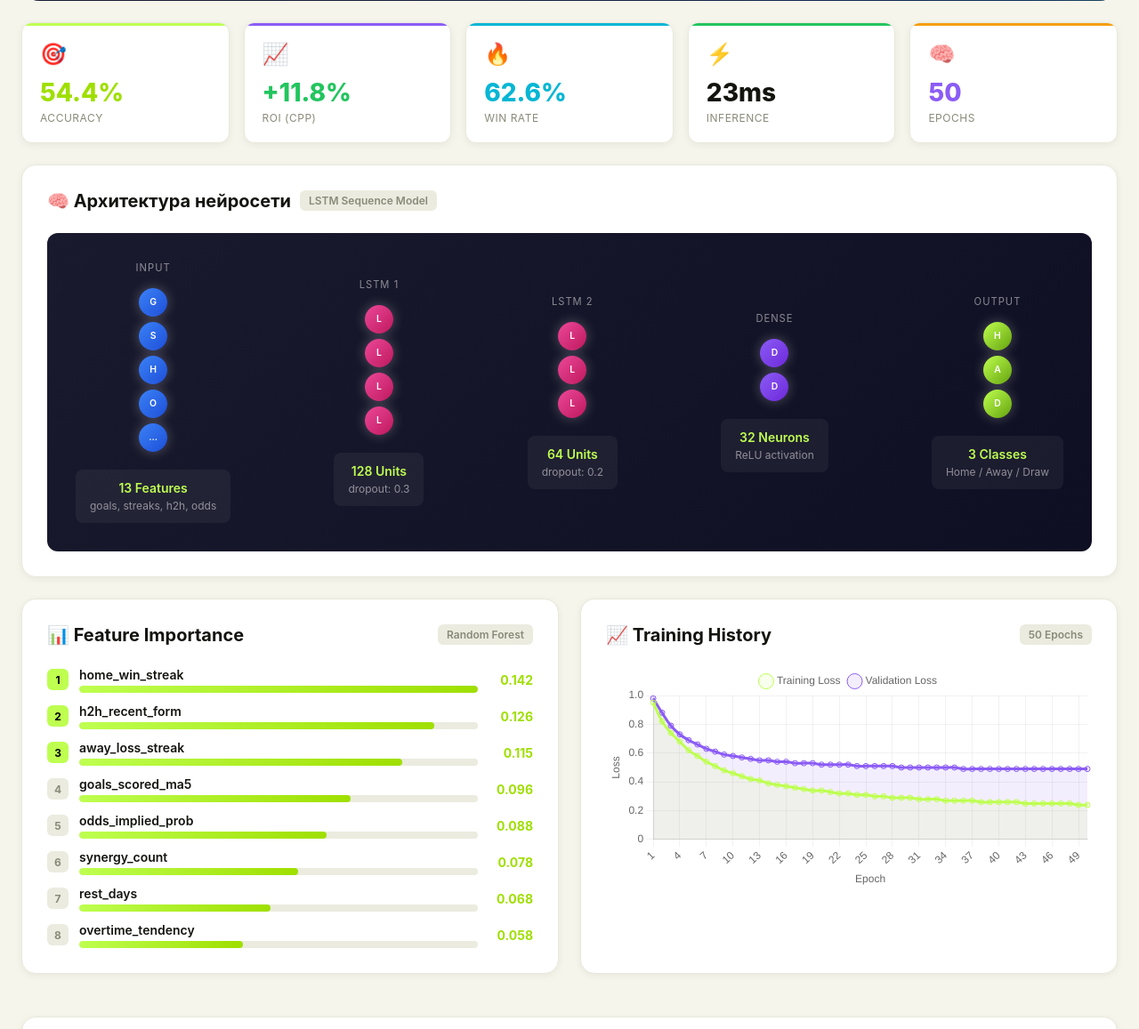
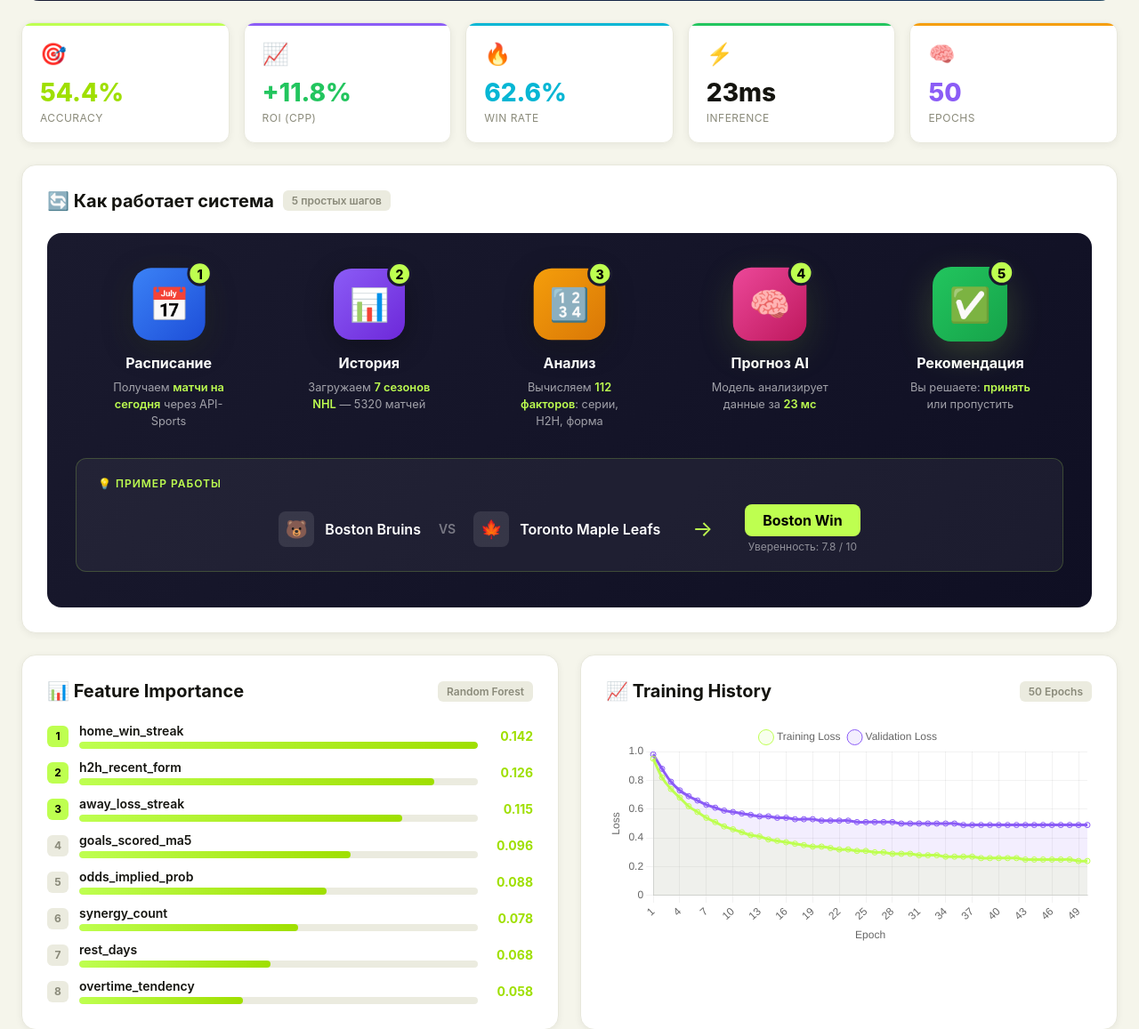
Before and after one commit to Yarik174/pattern_interruption, a Flask app: page /dashboard in a window 1280 px wide. Shown: the part 443-1600 px from the top of the page at 89% size. Run offline with Flask 3, Linux system fonts and the light colour scheme.

Commit message:
Update the dashboard to visualize the system's workflow
Replaced the neural network architecture visualization with a user-friendly pipeline overview in the dashboard HTML, updating CSS classes from `.nn-*` to `.pipeline-*` and adjusting styles for icons, titles, and step layout.

Replit-Commit-Author: Agent
Replit-Commit-Session-Id: bae8bf6a-ba3e-46e7-a149-5aeaceabca9f
Replit-Commit-Checkpoint-Type: intermediate_checkpoint
Replit-Commit-Event-Id: 66740f69-3b19-4a4d-a0f3-14c9002173ae
Replit-Commit-Screenshot-Url: https://storage.googleapis.com/screenshot-production-us-central1/5bb05217-be29-449c-8dc8-1ff7dff50c77/bae8bf6a-ba3e-46e7-a149-5aeaceabca9f/LuPIoya
Replit-Helium-Checkpoint-Created: true

```diff
--- a/templates/dashboard.html
+++ b/templates/dashboard.html
@@ -198,7 +198,7 @@
             margin-top: 4px;
         }
 
-        /* Neural Network Visualization */
+        /* Section Styling */
         .nn-section {
             background: var(--bg-card);
             border-radius: 16px;
@@ -232,104 +232,229 @@
             color: var(--text-muted);
         }
 
-        .nn-container {
+        /* Pipeline Visualization */
+        .pipeline-container {
             background: linear-gradient(135deg, #1a1a2e 0%, #0f0f23 100%);
-            border-radius: 12px;
-            padding: 32px;
+            border-radius: 16px;
+            padding: 40px 32px;
             position: relative;
             overflow: hidden;
         }
 
-        .nn-grid {
+        .pipeline-steps {
             display: flex;
             justify-content: space-between;
-            align-items: center;
-            gap: 20px;
+            align-items: flex-start;
+            gap: 16px;
+            position: relative;
         }
 
-        .nn-layer {
+        .pipeline-step {
+            flex: 1;
             display: flex;
             flex-direction: column;
             align-items: center;
-            gap: 8px;
+            text-align: center;
+            position: relative;
+            z-index: 2;
         }
 
-        .nn-layer-title {
-            color: rgba(255,255,255,0.5);
-            font-size: 0.7rem;
-            text-transform: uppercase;
-            letter-spacing: 1px;
-            margin-bottom: 8px;
+        .step-icon {
+            width: 80px;
+            height: 80px;
+            border-radius: 20px;
+            display: flex;
+            align-items: center;
+            justify-content: center;
+            font-size: 36px;
+            margin-bottom: 16px;
+            position: relative;
+            box-shadow: 0 8px 32px rgba(0,0,0,0.3);
+            animation: stepPulse 3s ease-in-out infinite;
         }
 
-        .nn-neurons {
-            display: flex;
-            flex-direction: column;
-            gap: 6px;
+        .step-icon.step-1 { background: linear-gradient(135deg, #3B82F6, #1D4ED8); animation-delay: 0s; }
+        .step-icon.step-2 { background: linear-gradient(135deg, #8B5CF6, #6D28D9); animation-delay: 0.5s; }
+        .step-icon.step-3 { background: linear-gradient(135deg, #F59E0B, #D97706); animation-delay: 1s; }
+        .step-icon.step-4 { background: linear-gradient(135deg, #EC4899, #BE185D); animation-delay: 1.5s; }
+        .step-icon.step-5 { background: linear-gradient(135deg, #22C55E, #16A34A); animation-delay: 2s; }
+
+        @keyframes stepPulse {
+            0%, 100% { transform: scale(1); box-shadow: 0 8px 32px rgba(0,0,0,0.3); }
+            50% { transform: scale(1.05); box-shadow: 0 12px 40px rgba(190,255,80,0.2); }
         }
 
-        .nn-neuron {
-            width: 32px;
-            height: 32px;
+        .step-number {
+            position: absolute;
+            top: -8px;
+            right: -8px;
+            width: 28px;
+            height: 28px;
+            background: var(--accent);
             border-radius: 50%;
             display: flex;
             align-items: center;
             justify-content: center;
-            font-size: 0.65rem;
-            font-weight: 600;
-            color: #fff;
-            position: relative;
-            animation: glow 3s ease-in-out infinite;
+            font-size: 14px;
+            font-weight: 800;
+            color: #000;
+            border: 3px solid #1a1a2e;
         }
 
-        .nn-neuron.input { background: linear-gradient(135deg, #3B82F6, #1D4ED8); }
-        .nn-neuron.hidden { background: linear-gradient(135deg, #8B5CF6, #6D28D9); }
-        .nn-neuron.lstm { background: linear-gradient(135deg, #EC4899, #BE185D); }
-        .nn-neuron.output { background: linear-gradient(135deg, var(--accent), #65A30D); }
-
-        @keyframes glow {
-            0%, 100% { box-shadow: 0 0 10px rgba(255,255,255,0.2); }
-            50% { box-shadow: 0 0 20px rgba(255,255,255,0.4); }
+        .step-title {
+            color: #fff;
+            font-weight: 700;
+            font-size: 1rem;
+            margin-bottom: 8px;
         }
 
-        .nn-connections {
-            flex: 1;
-            height: 200px;
+        .step-desc {
+            color: rgba(255,255,255,0.6);
+            font-size: 0.8rem;
+            line-height: 1.5;
+            max-width: 140px;
+        }
+
+        .step-highlight {
+            color: var(--accent);
+            font-weight: 600;
+        }
+
+        /* Arrow between steps */
+        .pipeline-arrow {
+            position: absolute;
+            top: 40px;
+            display: flex;
+            align-items: center;
+            color: var(--accent);
+            z-index: 1;
+        }
+
+        .arrow-line {
+            width: 100%;
+            height: 3px;
+            background: linear-gradient(90deg, transparent, var(--accent), transparent);
             position: relative;
         }
 
-        .nn-connection {
+        .arrow-line::after {
+            content: "→";
             position: absolute;
-            height: 1px;
-            background: linear-gradient(90deg, rgba(255,255,255,0.1), rgba(190,255,80,0.3), rgba(255,255,255,0.1));
-            transform-origin: left center;
-            animation: flow 2s linear infinite;
+            right: -12px;
+            top: -12px;
+            font-size: 24px;
+            color: var(--accent);
+            animation: arrowPulse 1.5s ease-in-out infinite;
         }
 
-        @keyframes flow {
-            0% { opacity: 0.3; }
-            50% { opacity: 0.8; }
-            100% { opacity: 0.3; }
+        @keyframes arrowPulse {
+            0%, 100% { opacity: 0.5; transform: translateX(0); }
+            50% { opacity: 1; transform: translateX(4px); }
         }
 
-        .nn-layer-info {
-            background: rgba(255,255,255,0.05);
-            border-radius: 8px;
-            padding: 12px 16px;
-            margin-top: 12px;
-            text-align: center;
+        /* Data flow animation */
+        .data-particle {
+            position: absolute;
+            width: 8px;
+            height: 8px;
+            background: var(--accent);
+            border-radius: 50%;
+            box-shadow: 0 0 12px var(--accent);
+            animation: dataFlow 4s linear infinite;
         }
 
-        .nn-layer-info .name {
-            color: var(--accent);
-            font-weight: 600;
-            font-size: 0.875rem;
+        @keyframes dataFlow {
+            0% { left: 0%; opacity: 0; }
+            10% { opacity: 1; }
+            90% { opacity: 1; }
+            100% { left: 100%; opacity: 0; }
         }
 
-        .nn-layer-info .params {
+        /* Example match card */
+        .pipeline-example {
+            margin-top: 32px;
+            background: rgba(255,255,255,0.05);
+            border-radius: 12px;
+            padding: 20px 24px;
+            border: 1px solid rgba(190,255,80,0.2);
+        }
+
+        .example-header {
+            display: flex;
+            align-items: center;
+            gap: 12px;
+            margin-bottom: 16px;
+        }
+
+        .example-label {
+            color: var(--accent);
+            font-size: 0.75rem;
+            font-weight: 600;
+            text-transform: uppercase;
+            letter-spacing: 1px;
+        }
+
+        .example-match {
+            display: flex;
+            align-items: center;
+            justify-content: center;
+            gap: 20px;
+        }
+
+        .example-team {
+            display: flex;
+            align-items: center;
+            gap: 12px;
+            color: #fff;
+        }
+
+        .team-logo {
+            width: 40px;
+            height: 40px;
+            background: rgba(255,255,255,0.1);
+            border-radius: 8px;
+            display: flex;
+            align-items: center;
+            justify-content: center;
+            font-size: 20px;
+        }
+
+        .team-name {
+            font-weight: 600;
+            font-size: 1rem;
+        }
+
+        .vs-text {
+            color: rgba(255,255,255,0.4);
+            font-size: 0.875rem;
+            font-weight: 600;
+        }
+
+        .example-arrow {
+            color: var(--accent);
+            font-size: 24px;
+            margin: 0 16px;
+        }
+
+        .example-result {
+            display: flex;
+            flex-direction: column;
+            align-items: center;
+            gap: 4px;
+        }
+
+        .result-prediction {
+            background: var(--accent);
+            color: #000;
+            padding: 8px 20px;
+            border-radius: 8px;
+            font-weight: 700;
+            font-size: 1rem;
+        }
+
+        .result-confidence {
             color: rgba(255,255,255,0.5);
             font-size: 0.75rem;
-            margin-top: 4px;
         }
 
         /* Metrics Grid */
@@ -670,6 +795,9 @@
             .cpp-grid { grid-template-columns: 1fr; }
             .params-grid { grid-template-columns: repeat(2, 1fr); }
             .inference-grid { grid-template-columns: repeat(2, 1fr); }
+            .pipeline-steps { flex-wrap: wrap; gap: 24px; justify-content: center; }
+            .pipeline-step { flex: 0 0 40%; }
+            .pipeline-container svg { display: none; }
         }
 
         @media (max-width: 768px) {
@@ -677,7 +805,11 @@
             .model-hero-content { flex-direction: column; gap: 24px; text-align: center; }
             .model-stats { justify-content: center; }
             .metrics-grid { grid-template-columns: repeat(2, 1fr); }
-            .nn-grid { flex-wrap: wrap; justify-content: center; }
+            .pipeline-steps { flex-direction: column; align-items: center; gap: 20px; }
+            .pipeline-step { flex: none; width: 100%; max-width: 280px; }
+            .step-desc { max-width: 200px; }
+            .example-match { flex-direction: column; gap: 12px; }
+            .example-arrow { transform: rotate(90deg); }
         }
     </style>
 </head>
@@ -766,94 +898,120 @@
             </div>
         </div>
 
-        <!-- Neural Network Architecture -->
+        <!-- How The System Works - Pipeline -->
         <div class="nn-section">
             <div class="section-header">
                 <h3 class="section-title">
-                    🧠 Архитектура нейросети
-                    <span class="section-badge">LSTM Sequence Model</span>
+                    🔄 Как работает система
+                    <span class="section-badge">5 простых шагов</span>
                 </h3>
             </div>
 
-            <div class="nn-container">
-                <div class="nn-grid">
-                    <!-- Input Layer -->
-                    <div class="nn-layer">
-                        <div class="nn-layer-title">Input</div>
-                        <div class="nn-neurons">
-                            <div class="nn-neuron input">G</div>
-                            <div class="nn-neuron input">S</div>
-                            <div class="nn-neuron input">H</div>
-                            <div class="nn-neuron input">O</div>
-                            <div class="nn-neuron input">...</div>
+            <div class="pipeline-container">
+                <div class="pipeline-steps">
+                    <!-- Step 1: Get Games -->
+                    <div class="pipeline-step">
+                        <div class="step-icon step-1">
+                            <span class="step-number">1</span>
+                            📅
                         </div>
-                        <div class="nn-layer-info">
-                            <div class="name">13 Features</div>
-                            <div class="params">goals, streaks, h2h, odds</div>
+                        <div class="step-title">Расписание</div>
+                        <div class="step-desc">
+                            Получаем <span class="step-highlight">матчи на сегодня</span> через API-Sports
                         </div>
                     </div>
 
-                    <div class="nn-connections" id="conn1"></div>
-
-                    <!-- LSTM Layer 1 -->
-                    <div class="nn-layer">
-                        <div class="nn-layer-title">LSTM 1</div>
-                        <div class="nn-neurons">
-                            <div class="nn-neuron lstm">L</div>
-                            <div class="nn-neuron lstm">L</div>
-                            <div class="nn-neuron lstm">L</div>
-                            <div class="nn-neuron lstm">L</div>
+                    <!-- Step 2: Historical Data -->
+                    <div class="pipeline-step">
+                        <div class="step-icon step-2">
+                            <span class="step-number">2</span>
+                            📊
                         </div>
-                        <div class="nn-layer-info">
-                            <div class="name">128 Units</div>
-                            <div class="params">dropout: 0.3</div>
+                        <div class="step-title">История</div>
+                        <div class="step-desc">
+                            Загружаем <span class="step-highlight">7 сезонов NHL</span> — 5320 матчей
                         </div>
                     </div>
 
-                    <div class="nn-connections" id="conn2"></div>
-
-                    <!-- LSTM Layer 2 -->
-                    <div class="nn-layer">
-                        <div class="nn-layer-title">LSTM 2</div>
-                        <div class="nn-neurons">
-                            <div class="nn-neuron lstm">L</div>
-                            <div class="nn-neuron lstm">L</div>
-                            <div class="nn-neuron lstm">L</div>
+                    <!-- Step 3: Feature Building -->
+                    <div class="pipeline-step">
+                        <div class="step-icon step-3">
+                            <span class="step-number">3</span>
+                            🔢
                         </div>
-                        <div class="nn-layer-info">
-                            <div class="name">64 Units</div>
-                            <div class="params">dropout: 0.2</div>
+                        <div class="step-title">Анализ</div>
+                        <div class="step-desc">
+                            Вычисляем <span class="step-highlight">112 факторов</span>: серии, H2H, форма
                         </div>
                     </div>
 
-                    <div class="nn-connections" id="conn3"></div>
-
-                    <!-- Dense Layer -->
-                    <div class="nn-layer">
-                        <div class="nn-layer-title">Dense</div>
-                        <div class="nn-neurons">
-                            <div class="nn-neuron hidden">D</div>
-                            <div class="nn-neuron hidden">D</div>
+                    <!-- Step 4: AI Prediction -->
+                    <div class="pipeline-step">
+                        <div class="step-icon step-4">
+                            <span class="step-number">4</span>
+                            🧠
                         </div>
-                        <div class="nn-layer-info">
-                            <div class="name">32 Neurons</div>
-                            <div class="params">ReLU activation</div>
+                        <div class="step-title">Прогноз AI</div>
+                        <div class="step-desc">
+                            Модель анализирует данные за <span class="step-highlight">23 мс</span>
                         </div>
                     </div>
 
-                    <div class="nn-connections" id="conn4"></div>
+                    <!-- Step 5: Recommendation -->
+                    <div class="pipeline-step">
+                        <div class="step-icon step-5">
+                            <span class="step-number">5</span>
+                            ✅
+                        </div>
+                        <div class="step-title">Рекомендация</div>
+                        <div class="step-desc">
+                            Вы решаете: <span class="step-highlight">принять</span> или пропустить
+                        </div>
+                    </div>
+                </div>
 
-                    <!-- Output Layer -->
-                    <div class="nn-layer">
-                        <div class="nn-layer-title">Output</div>
-                        <div class="nn-neurons">
-                            <div class="nn-neuron output">H</div>
-                            <div class="nn-neuron output">A</div>
-                            <div class="nn-neuron output">D</div>
+                <!-- Animated arrows between steps -->
+                <svg style="position: absolute; top: 76px; left: 0; right: 0; height: 8px; z-index: 1;" preserveAspectRatio="none">
+                    <defs>
+                        <linearGradient id="arrowGradient">
+                            <stop offset="0%" stop-color="transparent"/>
+                            <stop offset="50%" stop-color="#BEFF50"/>
+                            <stop offset="100%" stop-color="transparent"/>
+                        </linearGradient>
+                    </defs>
+                    <line x1="18%" y1="4" x2="22%" y2="4" stroke="url(#arrowGradient)" stroke-width="3" stroke-linecap="round">
+                        <animate attributeName="opacity" values="0.3;1;0.3" dur="2s" repeatCount="indefinite"/>
+                    </line>
+                    <line x1="38%" y1="4" x2="42%" y2="4" stroke="url(#arrowGradient)" stroke-width="3" stroke-linecap="round">
+                        <animate attributeName="opacity" values="0.3;1;0.3" dur="2s" begin="0.5s" repeatCount="indefinite"/>
+                    </line>
+                    <line x1="58%" y1="4" x2="62%" y2="4" stroke="url(#arrowGradient)" stroke-width="3" stroke-linecap="round">
+                        <animate attributeName="opacity" values="0.3;1;0.3" dur="2s" begin="1s" repeatCount="indefinite"/>
+                    </line>
+                    <line x1="78%" y1="4" x2="82%" y2="4" stroke="url(#arrowGradient)" stroke-width="3" stroke-linecap="round">
+                        <animate attributeName="opacity" values="0.3;1;0.3" dur="2s" begin="1.5s" repeatCount="indefinite"/>
+                    </line>
+                </svg>
+
+                <!-- Example Match -->
+                <div class="pipeline-example">
+                    <div class="example-header">
+                        <span class="example-label">💡 Пример работы</span>
+                    </div>
+                    <div class="example-match">
+                        <div class="example-team">
+                            <div class="team-logo">🐻</div>
+                            <div class="team-name">Boston Bruins</div>
                         </div>
-                        <div class="nn-layer-info">
-                            <div class="name">3 Classes</div>
-                            <div class="params">Home / Away / Draw</div>
+                        <div class="vs-text">VS</div>
+                        <div class="example-team">
+                            <div class="team-logo">🍁</div>
+                            <div class="team-name">Toronto Maple Leafs</div>
+                        </div>
+                        <div class="example-arrow">→</div>
+                        <div class="example-result">
+                            <div class="result-prediction">Boston Win</div>
+                            <div class="result-confidence">Уверенность: 7.8 / 10</div>
                         </div>
                     </div>
                 </div>
```
